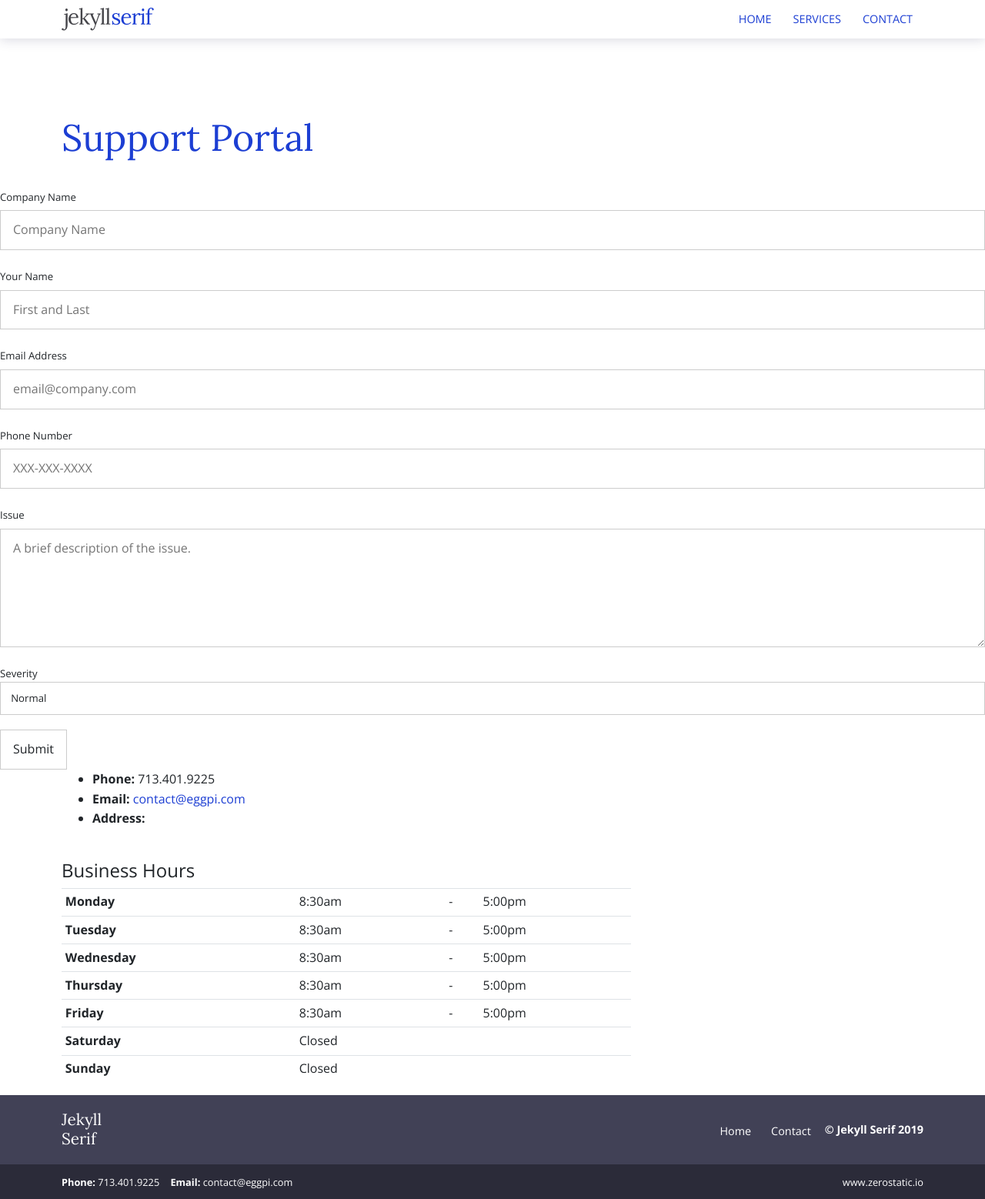
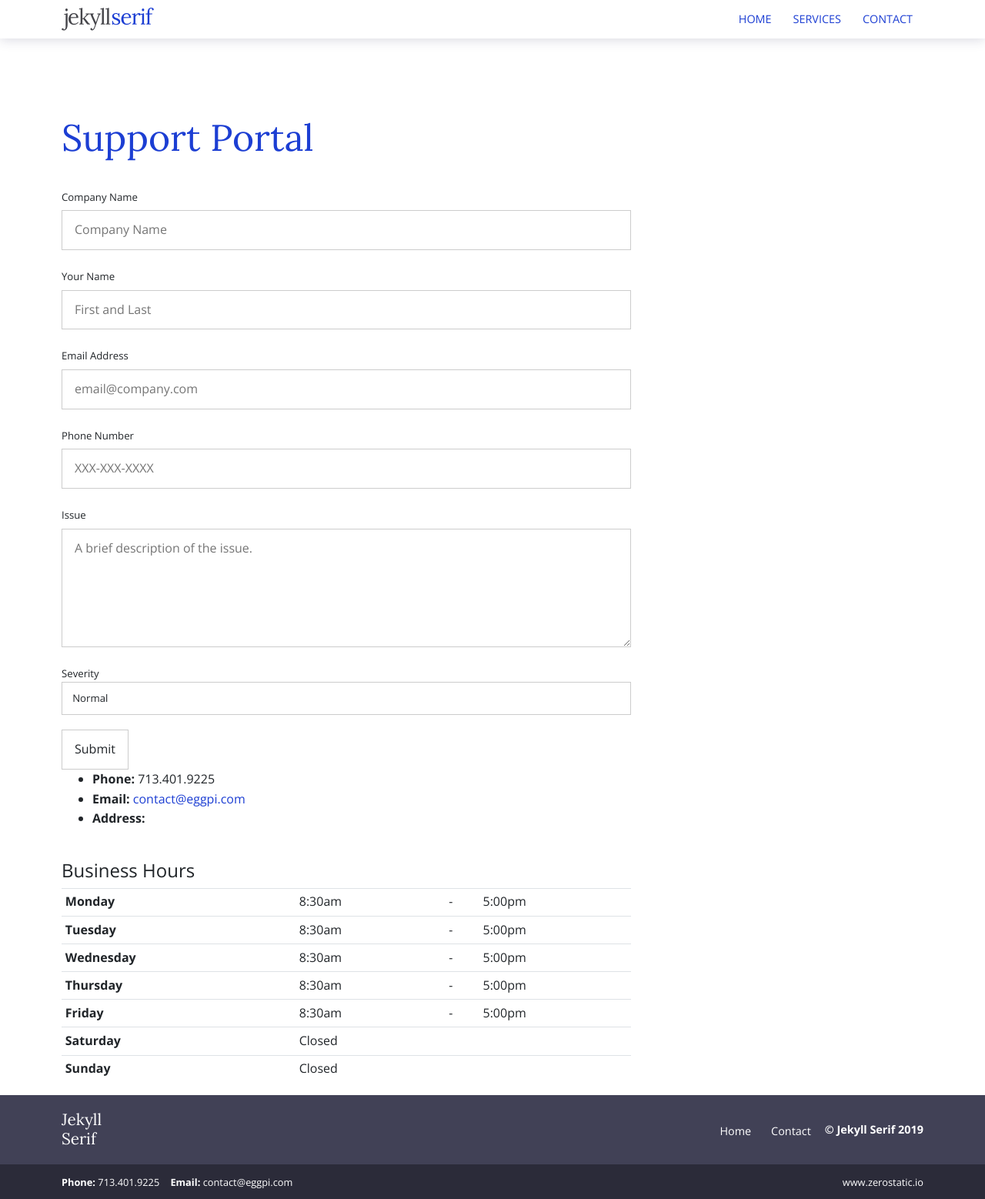
Before and after one commit to eggpi-site/eggpi-site.github.io, a Jekyll site: the page built from support.html, in a window 1280 px wide. Shown: the whole page at 77% size. Built offline with Jekyll 4.4.1, drawn with Linux system fonts in a browser that asks for light colours.

Commit message:
Update support.html

```diff
--- a/support.html
+++ b/support.html
@@ -14,7 +14,13 @@ bodyClass: page-contact
   </div>
 </div>
 
-<form id="fs-frm" name="trouble-ticket" accept-charset="utf-8" action="https://formspree.io/ticket@eggpi.com" method="post">
+
+<div class="container">
+  <div class="row">
+    <div class="col-12 col-md-8">
+
+
+      <form id="fs-frm" name="trouble-ticket" accept-charset="utf-8" action="https://formspree.io/ticket@eggpi.com" method="post">
   <fieldset id="fs-frm-inputs">
     <label for="company-name">Company Name</label>
     <input type="text" name="name" id="company-name" placeholder="Company Name" required="">
@@ -130,15 +136,6 @@ bodyClass: page-contact
 
 
 
-
-
-
-
-
-
-<div class="container">
-  <div class="row">
-    <div class="col-12 col-md-8">
       <ul>
         <li><strong>Phone: </strong>{{ site.data.contact.phone }}</li>
         <li><strong>Email: </strong><a href="mailto:{{ site.data.contact.email }}">
```
